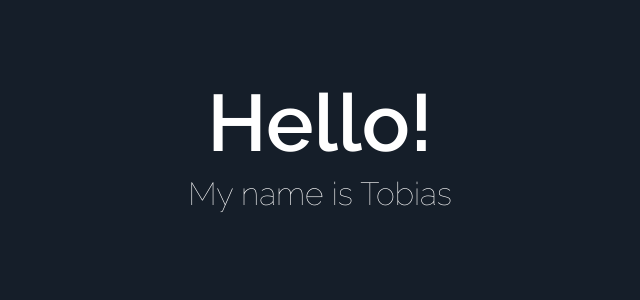
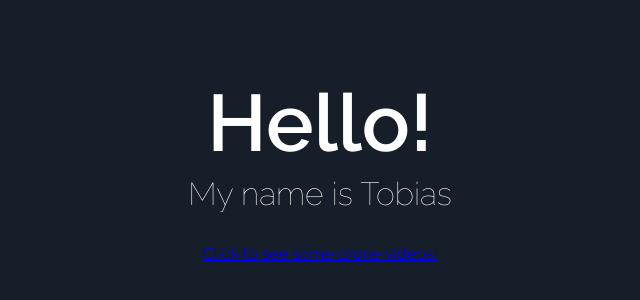
Before and after one commit to tlystad24/tobias.3elda1.com, a plain HTML site: page index.html in a window 1280 px wide. Shown: the part 204-504 px from the top of the page, without its empty margins (320-960 px from the left). Drawn offline with Linux system fonts and the light colour scheme.

Commit message:
Add link to drone videos

```diff
--- a/index.html
+++ b/index.html
@@ -24,10 +24,11 @@
             <h1 class="splash animated fadeInDown">Hello!</h1>
             <p class="slogan animated fadeIn">My name is Tobias</p>
         </div>
-        <div class="about center">
-           <!-- <p>Sample text</p> -->
+        <div class="links center">
+           <a class="link animated fadeIn" href="/drone.html">Click to see some drone videos!</a>
         </div>
     </div>
 
+
 </body>
 </html>
```
